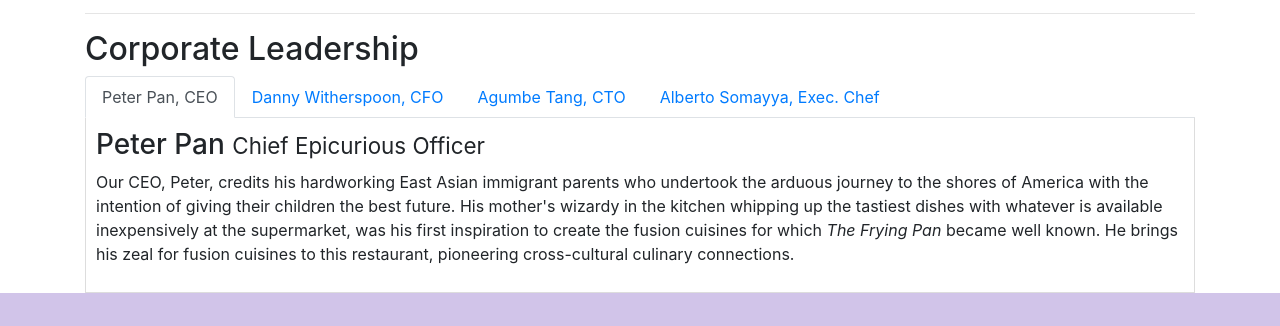
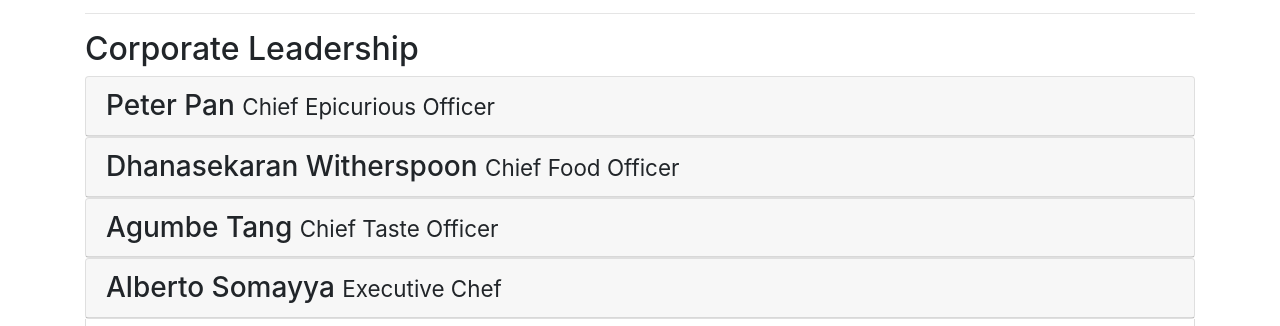
Before and after one commit to geco97/AssignmentOne, a plain HTML site: page aboutus.html in a window 1280 px wide. Shown: the part 1429-1755 px from the top of the page. Drawn offline with nearby package versions, Linux system fonts and the light colour scheme.

Commit message:
Accordion

```diff
--- a/aboutus.html
+++ b/aboutus.html
@@ -140,7 +140,7 @@
         <div class="row">
             <div class="col-12">
                 <h2>Corporate Leadership</h2>
-                <ul class="nav nav-tabs">
+               <!-- <ul class="nav nav-tabs">
                     <li class="nav-item">
                       <a class="nav-link active" href="#peter"
                         role="tab" data-toggle="tab">Peter Pan, CEO</a>
@@ -157,7 +157,67 @@
                       <a class="nav-link" href="#alberto" role="tab"
                         data-toggle="tab">Alberto Somayya, Exec. Chef</a>
                     </li>
-                </ul>
+                </ul>-->
+                <div id="accordion">
+                    <div class="card">
+                        <div class="card-header" role="tab" id="Peterhead">
+                        <h3 class="mb-0">
+
+                            <a class="collapsed" data-toggle="collapse" data-target="#Peter">
+                                Peter Pan <small>Chief Epicurious Officer</small>
+                            </a>
+                        </h3>
+                    </div>
+                    <div class="collapse" id="Peter" data-parent="#accordion">
+                        <div class="card-body">
+                            <p class="d-none d-md-block d-lg-block d-xl-block">Our CEO, Peter, credits his hardworking East Asian immigrant parents who undertook the arduous journey to the shores of America with the intention of giving their children the best future. His mother's wizardy in the kitchen whipping up the tastiest dishes with whatever is available inexpensively at the supermarket, was his first inspiration to create the fusion cuisines for which <em>The Frying Pan</em> became well known. He brings his zeal for fusion cuisines to this restaurant, pioneering cross-cultural culinary connections.</p>
+
+                        </div>
+                    </div>
+                </div>
+                    <div class="card">
+                        <div class="card-header" role="tab" id="dannyhead">
+                        <h3 class="mb-0">
+                            <a class="collapsed" data-toggle="collapse" data-target="#danny">
+                            Dhanasekaran Witherspoon <small>Chief Food Officer</small>
+                            </a>
+                        </h3>
+                    </div>
+                    <div class="collapse" id="danny" data-parent="#accordion">
+                        <div class="card-body">
+                            <p  class="d-none d-md-block d-lg-block d-xl-block">Our CFO, Danny, as he is affectionately referred to by his colleagues, comes from a long established family tradition in farming and produce. His experiences growing up on a farm in the Australian outback gave him great appreciation for varieties of food sources. As he puts it in his own words, <em>Everything that runs, wins, and everything that stays, pays!</em></p>
+                      </div>
+                    </div>
+                </div>
+                <div class="card">
+                        <div class="card-header" role="tab" id="agumbehead">
+                        <h3 class="mb-0">
+                            <a class="collapsed" data-toggle="collapse" data-target="#agumbe">
+                            Agumbe Tang <small>Chief Taste Officer</small>
+                            </a>
+                        </h3>
+                    </div>
+                    <div class="collapse" id="agumbe" data-parent="#accordion">
+                        <div class="card-body">
+                            <p class="d-none d-md-block d-lg-block d-xl-block">Blessed with the most discerning gustatory sense, Agumbe, our CTO, personally ensures that every dish that we serve meets his exacting tastes. Our chefs dread the tongue lashing that ensues if their dish does not meet his exacting standards. He lives by his motto, <em>You click only if you survive my lick.</em></p>
+                        </div>
+                    </div>
+                </div>
+                <div class="card">
+                        <div class="card-header" role="tab" id="albertohead">
+                        <h3 class="mb-0">
+                            <a class="collapsed" data-toggle="collapse" data-target="#alberto">
+                            Alberto Somayya <small>Executive Chef</small>
+                            </a>
+                        </h3>
+                    </div>
+                    <div class="collapse" id="alberto" data-parent="#accordion">
+                        <div class="card-body">
+                            <p class="d-none d-md-block d-lg-block d-xl-block">Award winning three-star Michelin chef with wide International experience having worked closely with whos-who in the culinary world, he specializes in creating mouthwatering Indo-Italian fusion experiences. He says, <em>Put together the cuisines from the two craziest cultures, and you get a winning hit! Amma Mia!</em></p>
+                        </div>
+                    </div>
+                </div>
+                 </div>
                 <div class="tab-content">
                     <div role="tabpanel" class="tab-pane fade show active" id="peter">
                         <h3>Peter Pan <small>Chief Epicurious Officer</small></h3>
```
